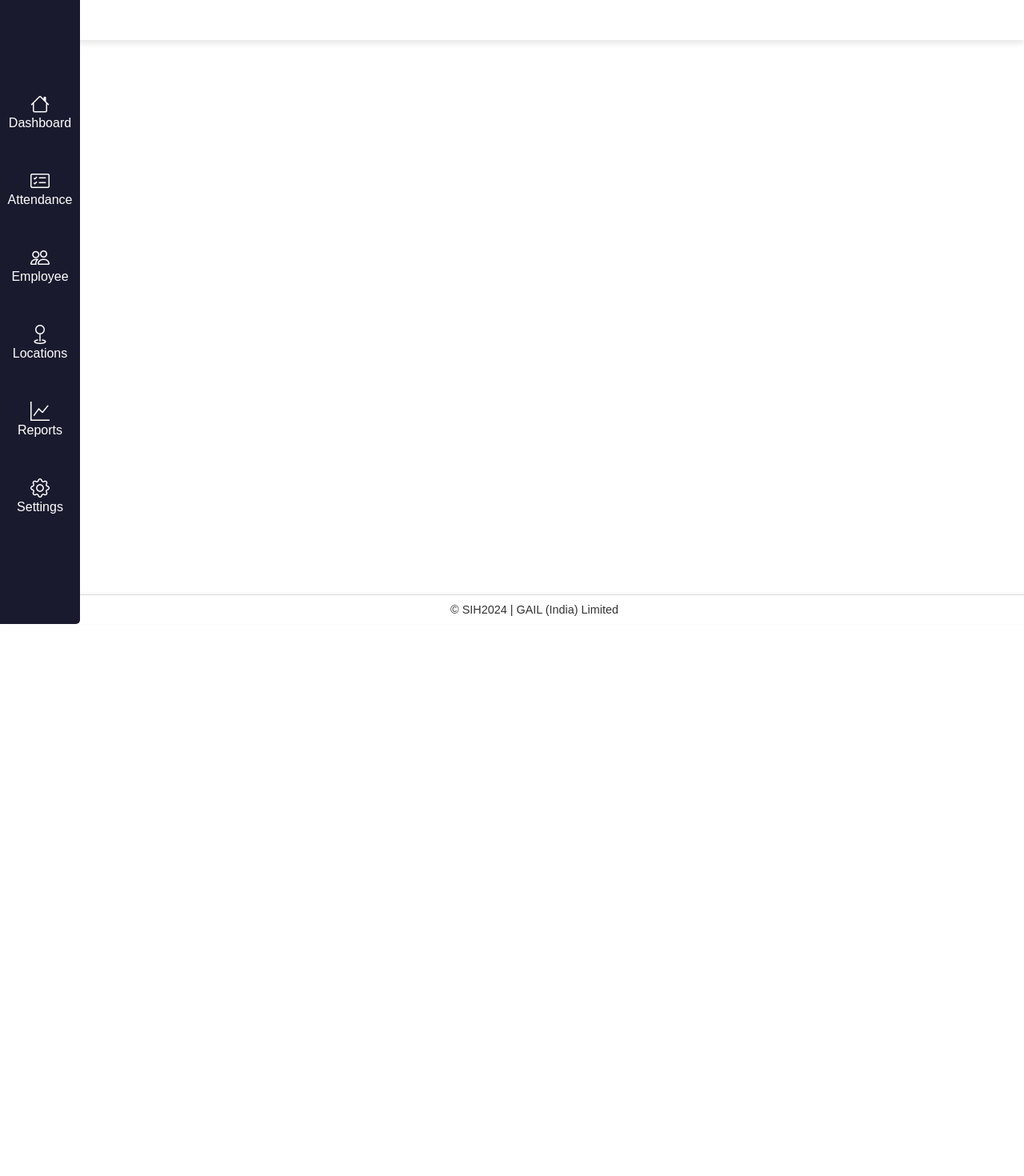
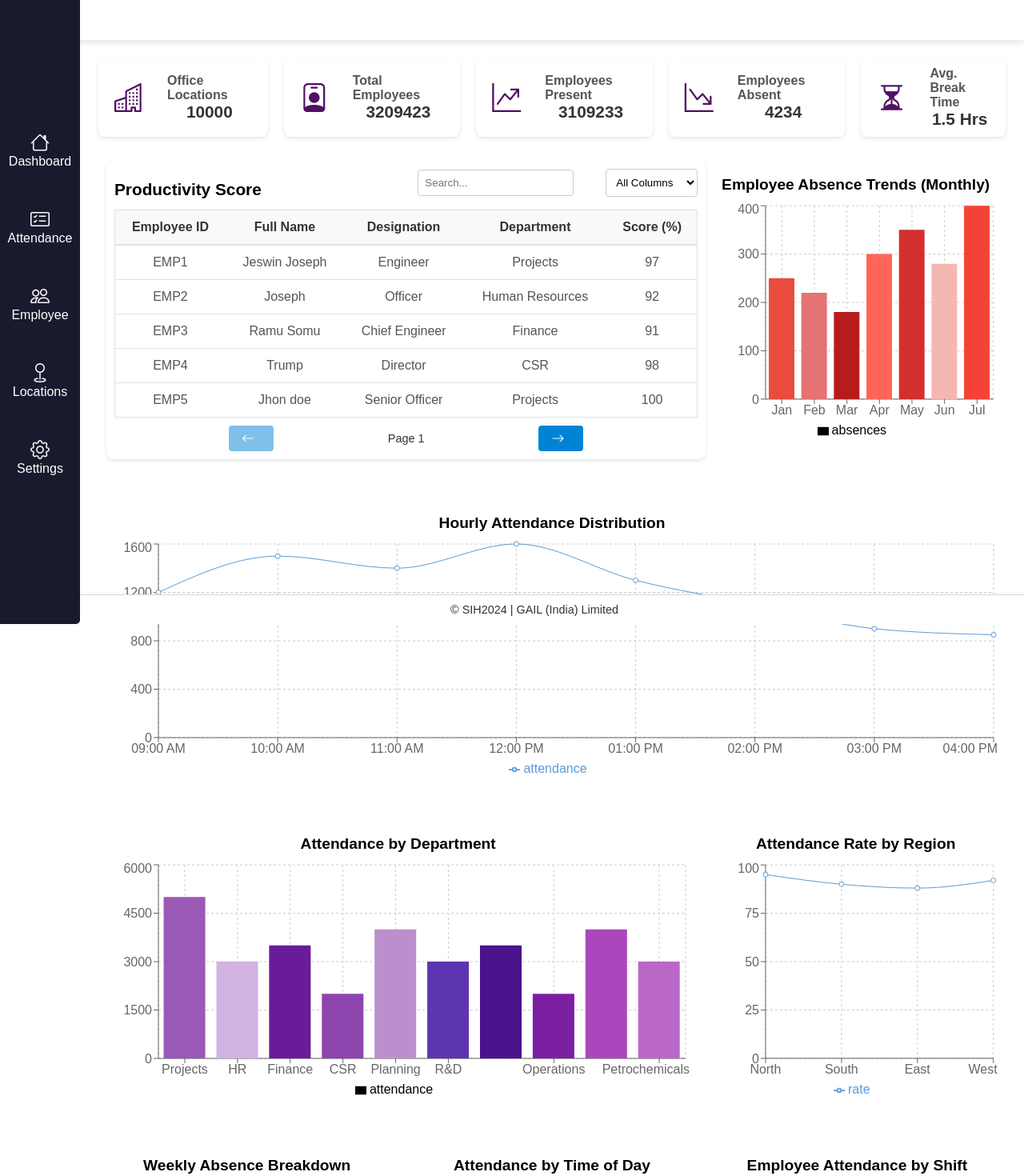
Before and after one commit to Jeswin-J/GeoAttendanceSystem, a React (Create React App) app in the folder client/web/admin_portal/: page /portal/attendance in a window 1280 px wide. Shown: the part 20-1490 px from the top of the page at 80% size. Before the commit the page ends 800 px from the top, so only its background shows below. Built offline with nearby package versions, Linux system fonts and the light colour scheme.

Commit message:
added some more graphs

```diff
--- a/client/web/admin_portal/src/components/common/Sidebar/Sidebar.jsx
+++ b/client/web/admin_portal/src/components/common/Sidebar/Sidebar.jsx
@@ -17,7 +17,7 @@ const Sidebar = () => {
         { href: '/portal/attendance', iconClass: 'bi-card-checklist', label: 'Attendance' },
         { href: '/portal/emp', iconClass: 'bi-people', label: 'Employee' },
         { href: '/portal/locations', iconClass: 'bi-geo', label: 'Locations' },
-        { href: '/portal/reports', iconClass: 'bi-graph-up', label: 'Reports' },
+        // { href: '/portal/reports', iconClass: 'bi-graph-up', label: 'Reports' },
         { href: '/portal/settings', iconClass: 'bi-gear', label: 'Settings' }
     ];
 
--- a/client/web/admin_portal/src/routes/portal/Attendance.jsx
+++ b/client/web/admin_portal/src/routes/portal/Attendance.jsx
@@ -1,10 +1,231 @@
 import React from 'react';
 import Portal from "../../components/layout/Portal/Portal";
+import InfoCardGroup from "../../components/features/InfoCardGroup/InfoCardGroup";
+import Table from "../../components/common/Table/Table";
+import GridLayout from "../../components/layout/GridLayout/GridLayout";
+import Chart from "../../components/common/Chart/Chart";
+import { greenColors, redColors, purpleColors, blueColors } from "../../utils/chartThemes";
 
 function Attendance(props) {
+
+    const cardData = [
+        {title: 'Office Locations', value: `10000`, icon: <i className="bi bi-buildings"></i>},
+        {title: 'Total Employees', value: '3209423', icon: <i className="bi bi-person-badge"></i>},
+        {title: 'Employees Present', value: '3109233', icon: <i className="bi bi-graph-up-arrow"></i>},
+        {title: 'Employees Absent', value: "4234", icon: <i className="bi bi-graph-down-arrow"></i>},
+        {title: 'Avg. Break Time', value: '1.5 Hrs', icon: <i className="bi bi-hourglass-split"></i>},
+    ];
+
+    const columns = [
+        { key: 'employeeId', label: 'Employee ID' },
+        { key: 'fullName', label: 'Full Name' },
+        { key: 'designation', label: 'Designation' },
+        { key: 'department', label: 'Department' },
+        { key: 'score', label: 'Score (%)' },
+    ];
+
+    const data = [
+        {id: '1', employeeId: 'EMP1', fullName: "Jeswin Joseph", designation: 'Engineer', department: 'Projects', score: 97},
+        {id: '2', employeeId: 'EMP2', fullName: "Joseph", designation: 'Officer', department: 'Human Resources', score: 92},
+        {id: '3', employeeId: 'EMP3', fullName: "Ramu Somu", designation: 'Chief Engineer', department: 'Finance', score: 91},
+        {id: '4', employeeId: 'EMP4', fullName: "Trump", designation: 'Director', department: 'CSR', score: 98},
+        {id: '5', employeeId: 'EMP5', fullName: "Jhon doe", designation: 'Senior Officer', department: 'Projects', score: 100},
+        {id: '6', employeeId: 'EMP6', fullName: "Kelly", designation: 'Engineer', department: 'Planning', score: 35},
+        {id: '7', employeeId: 'EMP7', fullName: "Jeswin", designation: 'Director', department: 'Petrochemicals', score: 99}
+    ];
+
+    // Attendance metrics
+    const attendanceData = [
+        { type: 'Present', count: 3109233 },
+        { type: 'Absent', count: 4234 },
+    ];
+
+    // Employee Absence Trends (example)
+    const absenceTrendsData = [
+        { month: 'Jan', absences: 250 },
+        { month: 'Feb', absences: 220 },
+        { month: 'Mar', absences: 180 },
+        { month: 'Apr', absences: 300 },
+        { month: 'May', absences: 350 },
+        { month: 'Jun', absences: 280 },
+        { month: 'Jul', absences: 400 },
+    ];
+
+    // Employee Attendance Over Time (line chart)
+    const hourlyAttendanceData = [
+        { hour: '09:00 AM', attendance: 1200 },
+        { hour: '10:00 AM', attendance: 1500 },
+        { hour: '11:00 AM', attendance: 1400 },
+        { hour: '12:00 PM', attendance: 1600 },
+        { hour: '01:00 PM', attendance: 1300 },
+        { hour: '02:00 PM', attendance: 1100 },
+        { hour: '03:00 PM', attendance: 900 },
+        { hour: '04:00 PM', attendance: 850 },
+    ];
+
+    // New Data for Additional Graphs
+
+    // Attendance by Department
+    const attendanceByDepartment = [
+        { department: 'Projects', attendance: 5000 },
+        { department: 'HR', attendance: 3000 },
+        { department: 'Finance', attendance: 3500 },
+        { department: 'CSR', attendance: 2000 },
+        { department: 'Planning', attendance: 4000 },
+        { department: 'R&D', attendance: 3000 },
+        { department: 'Procurement', attendance: 3500 },
+        { department: 'Operations', attendance: 2000 },
+        { department: 'Planning', attendance: 4000 },
+        { department: 'Petrochemicals', attendance: 3000 },
+    ];
+
+    // Attendance Rate per Region (e.g. offices or regions)
+    const attendanceByRegion = [
+        { location: 'North', rate: 95 },
+        { location: 'South', rate: 90 },
+        { location: 'East', rate: 88 },
+        { location: 'West', rate: 92 },
+    ];
+
+    // Weekly Absence Breakdown
+    const weeklyAbsenceData = [
+        { day: 'Mon', absences: 30 },
+        { day: 'Tue', absences: 25 },
+        { day: 'Wed', absences: 40 },
+        { day: 'Thu', absences: 20 },
+        { day: 'Fri', absences: 35 },
+        { day: 'Sat', absences: 10 },
+        { day: 'Sun', absences: 5 },
+    ];
+
+    // Employee Attendance by Time of Day (for detailed trends)
+    const attendanceByTimeOfDay = [
+        { time: 'Morning', attendance: 4000 },
+        { time: 'Midday', attendance: 3000 },
+        { time: 'Afternoon', attendance: 2500 },
+        { time: 'Evening', attendance: 1800 },
+    ];
+
+    // Absence Rate by Gender (example for diversity)
+    const absenceByGender = [
+        { gender: 'Male', rate: 4 },
+        { gender: 'Female', rate: 3 },
+    ];
+
+    // Attendance Improvement Over Time
+    const attendanceImprovementData = [
+        { month: 'Jan', improvement: 5 },
+        { month: 'Feb', improvement: 6 },
+        { month: 'Mar', improvement: 4 },
+        { month: 'Apr', improvement: 7 },
+        { month: 'May', improvement: 5 },
+        { month: 'Jun', improvement: 8 },
+        { month: 'Jul', improvement: 6 },
+    ];
+
     return (
         <Portal>
+            <InfoCardGroup cardData={cardData} />
 
+            <GridLayout columns={2} gap={"10px"} columnSizes={["2fr", "1fr"]}>
+                <Table
+                    tableHeading="Productivity Score"
+                    columns={columns}
+                    data={data}
+                />
+
+                {/* Employee Absence Trends: Bar Chart */}
+                <Chart
+                    isResponsive
+                    chartType="bar"
+                    data={absenceTrendsData}
+                    xKey="month"
+                    yKey="absences"
+                    title="Employee Absence Trends (Monthly)"
+                    colors={redColors}
+                    height={300}
+                />
+            </GridLayout>
+
+            <GridLayout columns={1} gap={"20px"}>
+                <Chart
+                    isResponsive
+                    chartType="line"
+                    data={hourlyAttendanceData}
+                    xKey="hour"
+                    yKey="attendance"
+                    title="Hourly Attendance Distribution"
+                    colors={blueColors}
+                    height={300}
+                />
+            </GridLayout>
+
+            <GridLayout columns={2} columnSizes={["2fr", "1fr"]} gap={"10px"} alignItems={"center"}>
+                <Chart
+                    isResponsive
+                    chartType="bar"
+                    data={attendanceByDepartment}
+                    xKey="department"
+                    yKey="attendance"
+                    title="Attendance by Department"
+                    colors={purpleColors}
+                    height={300}
+                />
+
+                {/* Attendance Rate by Location: Line Chart */}
+                <Chart
+                    isResponsive
+                    chartType="line"
+                    data={attendanceByRegion}
+                    xKey="location"
+                    yKey="rate"
+                    title="Attendance Rate by Region"
+                    colors={blueColors}
+                    height={300}
+                />
+            </GridLayout>
+
+            <GridLayout columns={3} gap={"10px"}>
+                {/* Weekly Absence Breakdown: Bar Chart */}
+                <Chart
+                    isResponsive
+                    chartType="bar"
+                    data={weeklyAbsenceData}
+                    xKey="day"
+                    yKey="absences"
+                    title="Weekly Absence Breakdown"
+                    colors={blueColors}
+                    height={300}
+                />
+
+                {/* Attendance by Time of Day: Line Chart */}
+                <Chart
+                    isResponsive
+                    chartType="line"
+                    data={attendanceByTimeOfDay}
+                    xKey="time"
+                    yKey="attendance"
+                    title="Attendance by Time of Day"
+                    colors={greenColors}
+                    height={300}
+                />
+
+                <Chart
+                    isResponsive
+                    chartType="pie"
+                    innerRadius={50}
+                    data={[
+                        { shift: 'Morning', attendance: 4000 },
+                        { shift: 'Afternoon', attendance: 3000 },
+                        { shift: 'Night', attendance: 1500 },
+                    ]}
+                    xKey="shift"
+                    yKey="attendance"
+                    title="Employee Attendance by Shift"
+                    colors={greenColors}  // You can update the colors as needed
+                    height={300}
+                />
+            </GridLayout>
         </Portal>
     );
 }
--- a/client/web/admin_portal/src/routes/portal/Dashboard.jsx
+++ b/client/web/admin_portal/src/routes/portal/Dashboard.jsx
@@ -1,12 +1,14 @@
 import React from 'react';
 
 import Portal from '../../components/layout/Portal/Portal';
+import InfoCardGroup from "../../components/features/InfoCardGroup/InfoCardGroup";
+
 
 function Dashboard() {
+
   return (
     <>
       <Portal>
-
       </Portal>
     </>
   )
--- a/client/web/admin_portal/src/routes/portal/Employee.jsx
+++ b/client/web/admin_portal/src/routes/portal/Employee.jsx
@@ -5,7 +5,6 @@ import Table from '../../components/common/Table/Table';
 import Portal from "../../components/layout/Portal/Portal";
 import { useNavigate } from "react-router-dom";
 import AddEmployee from "../../components/features/AddEmployee/AddEmployee";
-import IconCard from "../../components/common/IconCard/IconCard";
 import InfoCardGroup from "../../components/features/InfoCardGroup/InfoCardGroup";
 import GridLayout from "../../components/layout/GridLayout/GridLayout";
 import Chart from "../../components/common/Chart/Chart";
```
